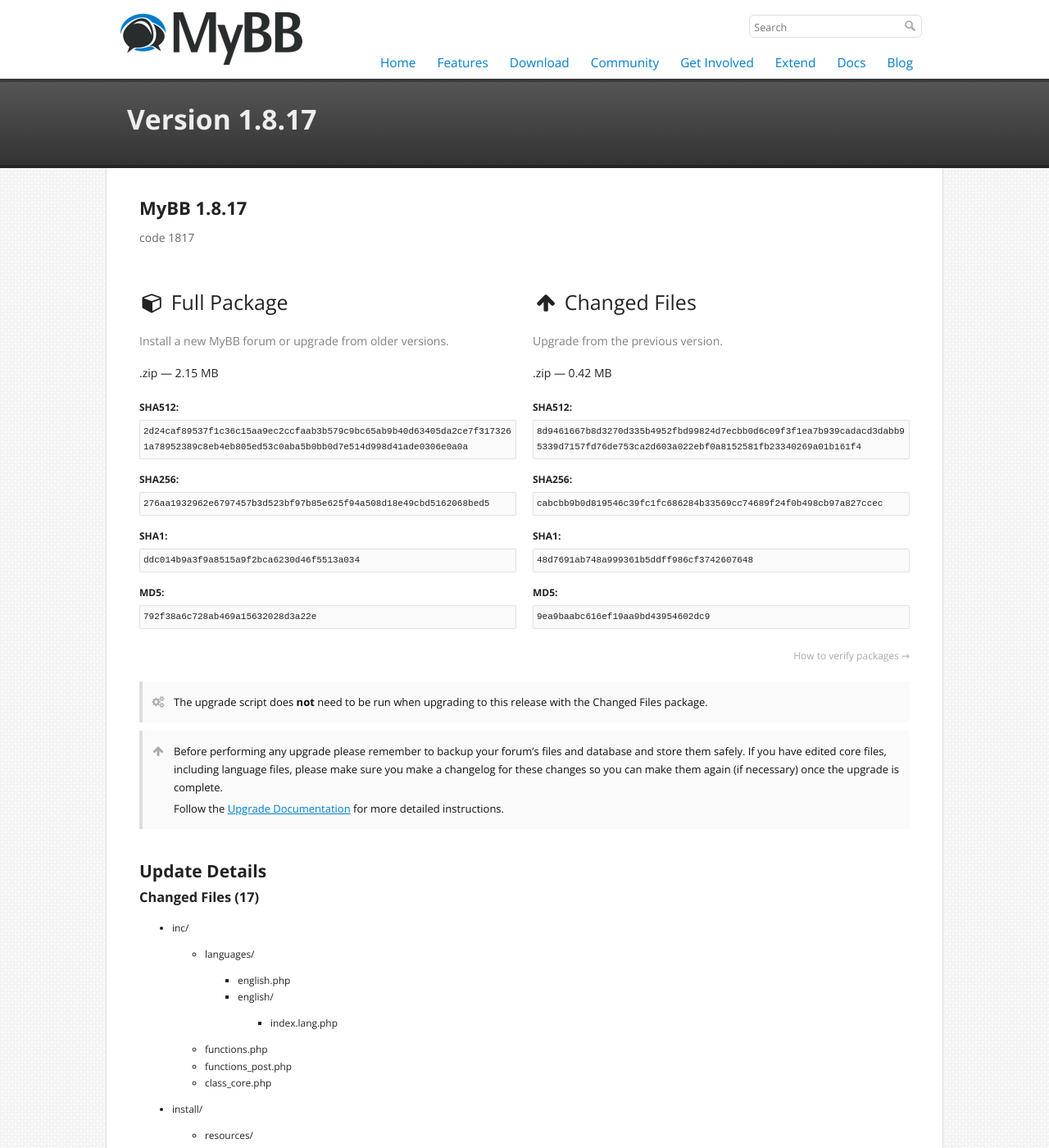
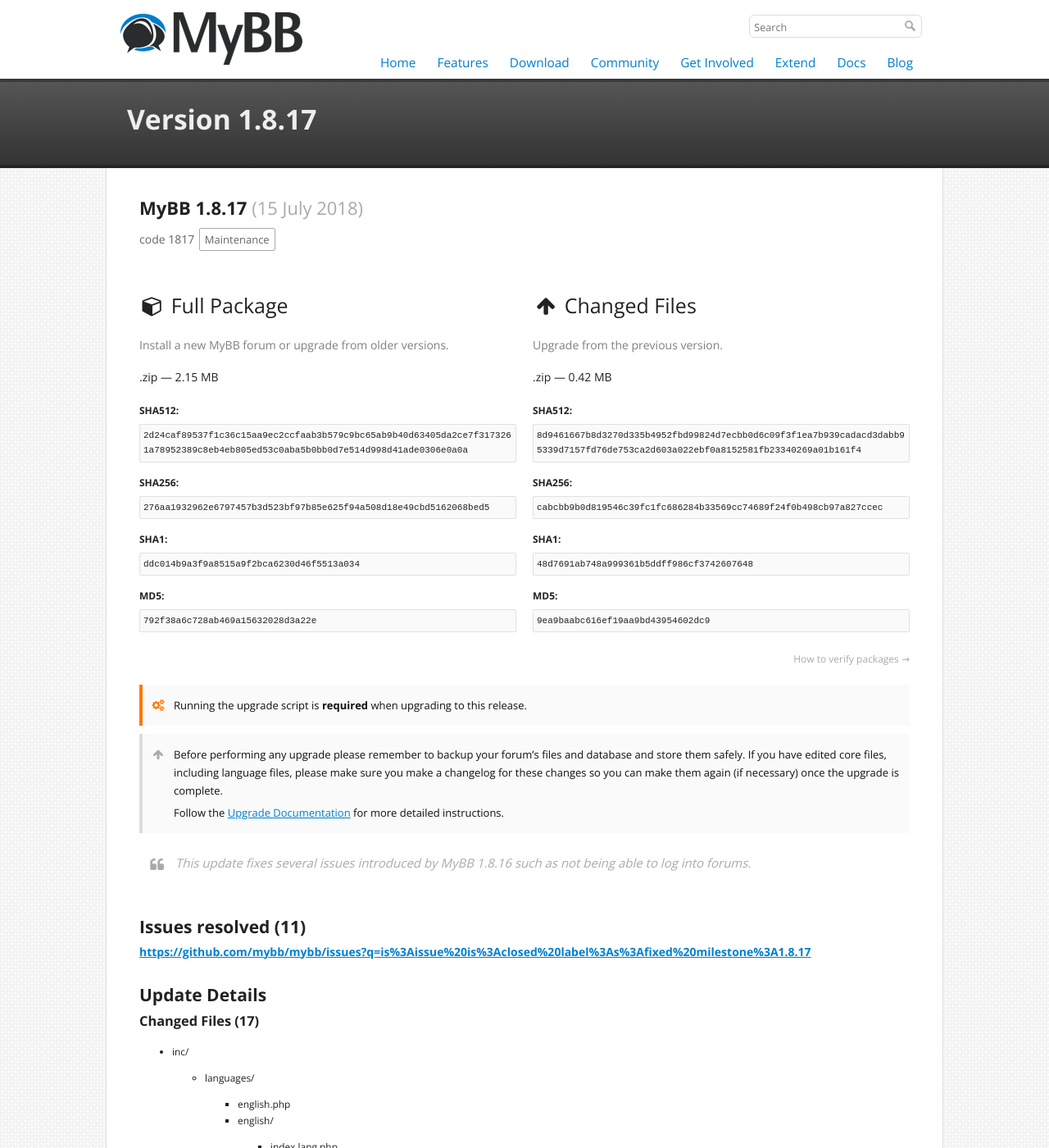
Before and after one commit to mybb/mybb.com, a Jekyll site: the page built from _versions/1.8.17.md, in a window 1280 px wide and 1400 px high. Shown: the whole window at 82% size. Built offline with Jekyll 4.4.1, drawn with Linux system fonts in a browser that asks for light colours; nearby versions of some CDN libraries.

Commit message:
Update 1.8.17.md

```diff
--- a/_versions/1.8.17.md
+++ b/_versions/1.8.17.md
@@ -3,6 +3,7 @@
 
 version_number: "1.8.17"
 version_code: "1817"
+release_date: "2018-07-15"
 
 packages:
   - type: mybb
@@ -33,7 +34,12 @@
           - type: sha512
             value: 8d9461667b8d3270d335b4952fbd99824d7ecbb0d6c09f3f1ea7b939cadacd3dabb95339d7157fd76de753ca2d603a022ebf0a8152581fb23340269a01b161f4
 
+upgrade_script_required: true
+resolved_issues_number: "11"
 changed_language_files_number: "1"
+resolved_issues_link: "https://github.com/mybb/mybb/issues?q=is%3Aissue%20is%3Aclosed%20label%3As%3Afixed%20milestone%3A1.8.17"
+
+comment: "This update fixes several issues introduced by MyBB 1.8.16 such as not being able to log into forums."
 
 changed_files:
   - inc:
```
